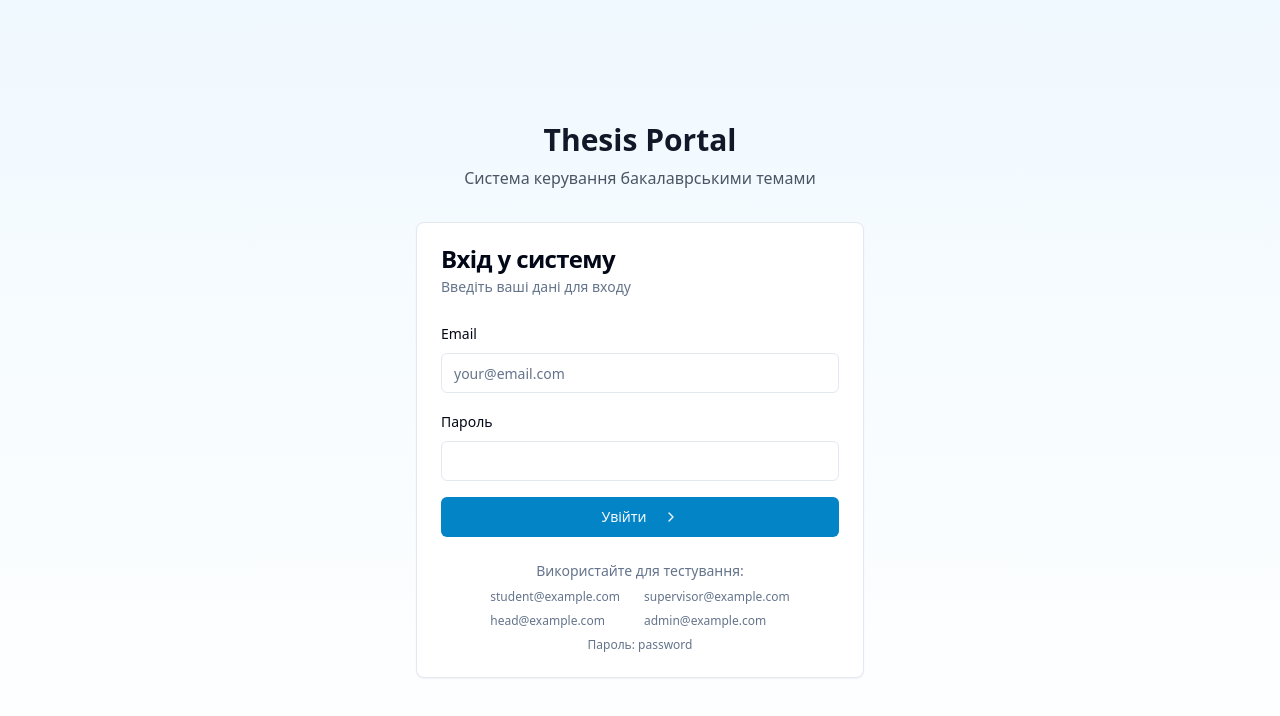
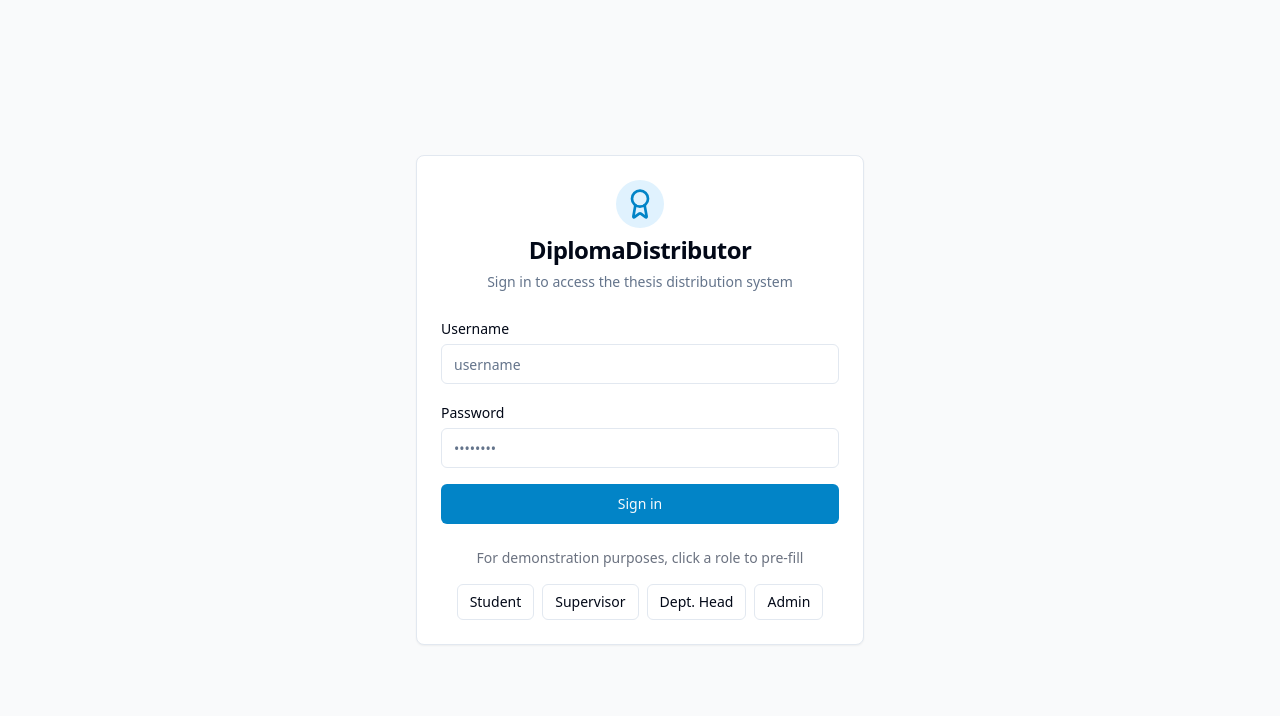
Before and after one commit to ejrnfkehrfcherncn/thesis-portal-dashboard-kit, a React (Vite) app: page /login in a window 1280 px wide. Shown: the top 716 px of the page. Built offline with nearby package versions, Linux system fonts and the light colour scheme.

Commit message:
Refactor: Update login page design and logic
Update the login page design to match the new specifications.
Use username instead of email for login.

```diff
--- a/src/contexts/AuthContext.tsx
+++ b/src/contexts/AuthContext.tsx
@@ -9,7 +9,7 @@ interface AuthContextType {
   user: User | null;
   isLoading: boolean;
   isAuthenticated: boolean;
-  login: (email: string, password: string) => Promise<void>;
+  login: (username: string, password: string) => Promise<void>;
   logout: () => Promise<void>;
 }
 
@@ -37,10 +37,10 @@ export const AuthProvider: React.FC<{ children: React.ReactNode }> = ({ children
     checkAuth();
   }, [apiService]);
 
-  const login = async (email: string, password: string) => {
+  const login = async (username: string, password: string) => {
     setIsLoading(true);
     try {
-      const response = await apiService.login({ email, password });
+      const response = await apiService.login({ username, password });
       setUser(response.user);
       toast.success("Ласкаво просимо!");
       navigate("/dashboard");
--- a/src/pages/LoginPage.tsx
+++ b/src/pages/LoginPage.tsx
@@ -6,10 +6,10 @@ import { Input } from "@/components/ui/input";
 import { Label } from "@/components/ui/label";
 import { Card, CardContent, CardDescription, CardFooter, CardHeader, CardTitle } from "@/components/ui/card";
 import { Alert, AlertDescription } from "@/components/ui/alert";
-import { ChevronRight } from "lucide-react";
+import { Award } from "lucide-react";
 
 const LoginPage = () => {
-  const [email, setEmail] = useState("");
+  const [username, setUsername] = useState("");
   const [password, setPassword] = useState("");
   const [error, setError] = useState("");
   const [isSubmitting, setIsSubmitting] = useState(false);
@@ -18,7 +18,7 @@ const LoginPage = () => {
 
   const handleSubmit = async (e: React.FormEvent) => {
     e.preventDefault();
-    if (!email || !password) {
+    if (!username || !password) {
       setError("Будь ласка, заповніть усі поля");
       return;
     }
@@ -27,7 +27,7 @@ const LoginPage = () => {
     setIsSubmitting(true);
 
     try {
-      await login(email, password);
+      await login(username, password);
     } catch (error) {
       if (error instanceof Error) {
         setError(error.message);
@@ -39,40 +39,44 @@ const LoginPage = () => {
     }
   };
 
+  const handleDemoLogin = (role: string) => {
+    setUsername(`${role}`);
+    setPassword("password");
+  };
+
   return (
-    <div className="min-h-screen flex flex-col justify-center items-center px-4 bg-gradient-to-b from-academy-50 to-white">
-      <div className="w-full max-w-md">
-        <div className="text-center mb-8">
-          <h1 className="text-3xl font-bold text-gray-900 mb-2">Thesis Portal</h1>
-          <p className="text-gray-600">Система керування бакалаврськими темами</p>
+    <div className="min-h-screen flex items-center justify-center bg-gray-50 py-12 px-4 sm:px-6 lg:px-8">
+      <Card className="w-full max-w-md">
+        <CardHeader className="text-center">
+          <div className="mx-auto flex h-12 w-12 items-center justify-center rounded-full bg-academy-100">
+            <Award className="h-8 w-8 text-academy-600" />
           </div>
-
-        <Card>
-          <CardHeader>
-            <CardTitle>Вхід у систему</CardTitle>
-            <CardDescription>
-              Введіть ваші дані для входу
-            </CardDescription>
+          <CardTitle className="mt-4 text-2xl font-bold">DiplomaDistributor</CardTitle>
+          <CardDescription>Sign in to access the thesis distribution system</CardDescription>
         </CardHeader>
         <CardContent>
           <form onSubmit={handleSubmit} className="space-y-4">
-              <div className="space-y-2">
-                <Label htmlFor="email">Email</Label>
+            <div className="space-y-1">
+              <Label htmlFor="username">Username</Label>
               <Input
-                  id="email"
-                  type="email"
-                  placeholder="your@email.com"
-                  value={email}
-                  onChange={(e) => setEmail(e.target.value)}
+                id="username"
+                type="text"
+                value={username}
+                onChange={(e) => setUsername(e.target.value)}
+                placeholder="username"
+                required
               />
             </div>
-              <div className="space-y-2">
-                <Label htmlFor="password">Пароль</Label>
+
+            <div className="space-y-1">
+              <Label htmlFor="password">Password</Label>
               <Input
                 id="password"
                 type="password"
                 value={password}
                 onChange={(e) => setPassword(e.target.value)}
+                placeholder="••••••••"
+                required
               />
             </div>
 
@@ -82,30 +86,47 @@ const LoginPage = () => {
               </Alert>
             )}
 
-              <Button
-                type="submit"
-                className="w-full bg-academy-600 hover:bg-academy-700"
-                disabled={isSubmitting}
-              >
-                {isSubmitting ? "Вхід..." : "Увійти"}
-                <ChevronRight className="ml-2 h-4 w-4" />
+            <Button type="submit" className="w-full bg-academy-600 hover:bg-academy-700" disabled={isSubmitting}>
+              {isSubmitting ? 'Signing in...' : 'Sign in'}
             </Button>
           </form>
         </CardContent>
-          <CardFooter className="flex flex-col">
-            <div className="text-sm text-muted-foreground text-center">
-              Використайте для тестування:
+        <CardFooter className="flex flex-col space-y-4">
+          <div className="text-sm text-center text-gray-500">
+            For demonstration purposes, click a role to pre-fill
           </div>
-            <div className="grid grid-cols-2 gap-2 mt-2 text-xs text-muted-foreground">
-              <div>student@example.com</div>
-              <div>supervisor@example.com</div>
-              <div>head@example.com</div>
-              <div>admin@example.com</div>
-              <div className="col-span-2 text-center">Пароль: password</div>
+          <div className="flex justify-center space-x-2">
+            <Button
+              variant="outline"
+              size="sm"
+              onClick={() => handleDemoLogin('student')}
+            >
+              Student
+            </Button>
+            <Button
+              variant="outline"
+              size="sm"
+              onClick={() => handleDemoLogin('supervisor')}
+            >
+              Supervisor
+            </Button>
+            <Button
+              variant="outline"
+              size="sm"
+              onClick={() => handleDemoLogin('head')}
+            >
+              Dept. Head
+            </Button>
+            <Button
+              variant="outline"
+              size="sm"
+              onClick={() => handleDemoLogin('admin')}
+            >
+              Admin
+            </Button>
           </div>
         </CardFooter>
       </Card>
-      </div>
     </div>
   );
 };
--- a/src/services/api/mockApiService.ts
+++ b/src/services/api/mockApiService.ts
@@ -4,31 +4,31 @@ import { AuthResponse, LoginCredentials, User, UserRole } from "@/types/auth";
 
 // Mock users for each role
 const mockUsers: Record<string, User> = {
-  "student@example.com": {
+  "student": {
     id: "1",
     name: "Іван Студентський",
-    email: "student@example.com",
+    username: "student",
     role: "Student",
     avatar: "https://api.dicebear.com/7.x/avataaars/svg?seed=student"
   },
-  "supervisor@example.com": {
+  "supervisor": {
     id: "2",
     name: "Петро Викладач",
-    email: "supervisor@example.com",
+    username: "supervisor",
     role: "Supervisor",
     avatar: "https://api.dicebear.com/7.x/avataaars/svg?seed=supervisor"
   },
-  "head@example.com": {
+  "head": {
     id: "3",
     name: "Ольга Завідувач",
-    email: "head@example.com",
+    username: "head",
     role: "DepartmentHead",
     avatar: "https://api.dicebear.com/7.x/avataaars/svg?seed=head"
   },
-  "admin@example.com": {
+  "admin": {
     id: "4",
     name: "Марія Адмін",
-    email: "admin@example.com",
+    username: "admin",
     role: "Admin",
     avatar: "https://api.dicebear.com/7.x/avataaars/svg?seed=admin"
   }
@@ -36,10 +36,10 @@ const mockUsers: Record<string, User> = {
 
 // Mock passwords - in a real app, would be hashed and stored on server
 const mockPasswords: Record<string, string> = {
-  "student@example.com": "password",
-  "supervisor@example.com": "password",
-  "head@example.com": "password",
-  "admin@example.com": "password"
+  "student": "password",
+  "supervisor": "password",
+  "head": "password",
+  "admin": "password"
 };
 
 export class MockApiService implements ApiService {
@@ -53,11 +53,11 @@ export class MockApiService implements ApiService {
   async login(credentials: LoginCredentials): Promise<AuthResponse> {
     await this.delay();
 
-    const user = mockUsers[credentials.email];
-    const correctPassword = mockPasswords[credentials.email];
+    const user = mockUsers[credentials.username];
+    const correctPassword = mockPasswords[credentials.username];
 
     if (!user || credentials.password !== correctPassword) {
-      throw new Error("Неправильний email або пароль");
+      throw new Error("Неправильний username або пароль");
     }
 
     // Save the user in localStorage to persist login state
--- a/src/types/auth.ts
+++ b/src/types/auth.ts
@@ -4,7 +4,7 @@ export type UserRole = "Student" | "Supervisor" | "DepartmentHead" | "Admin";
 export interface User {
   id: string;
   name: string;
-  email: string;
+  username: string;
   role: UserRole;
   avatar?: string;
 }
@@ -15,6 +15,6 @@ export interface AuthResponse {
 }
 
 export interface LoginCredentials {
-  email: string;
+  username: string;
   password: string;
 }
```
Lines whose indentation alone changed are shown as unchanged.
